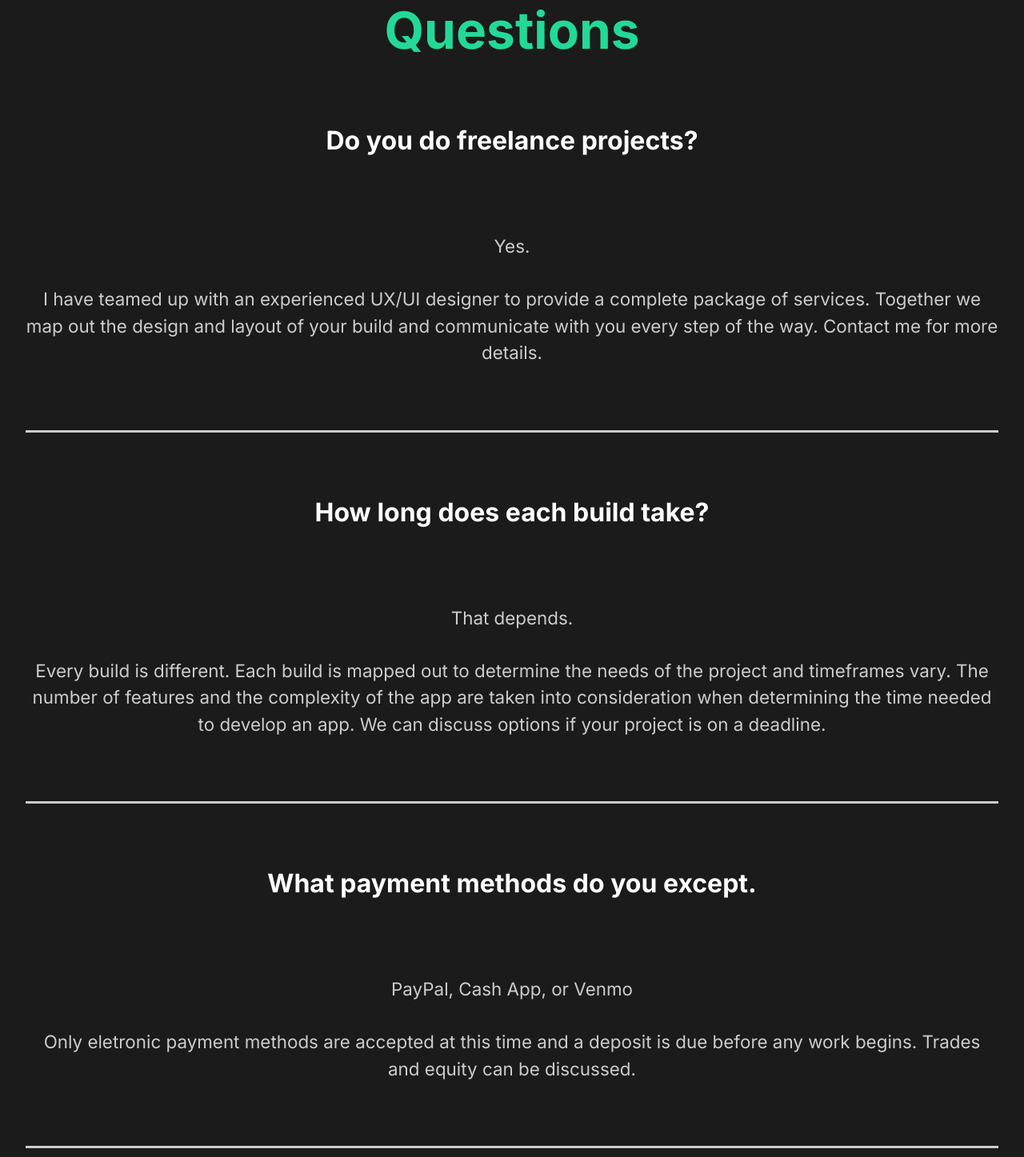
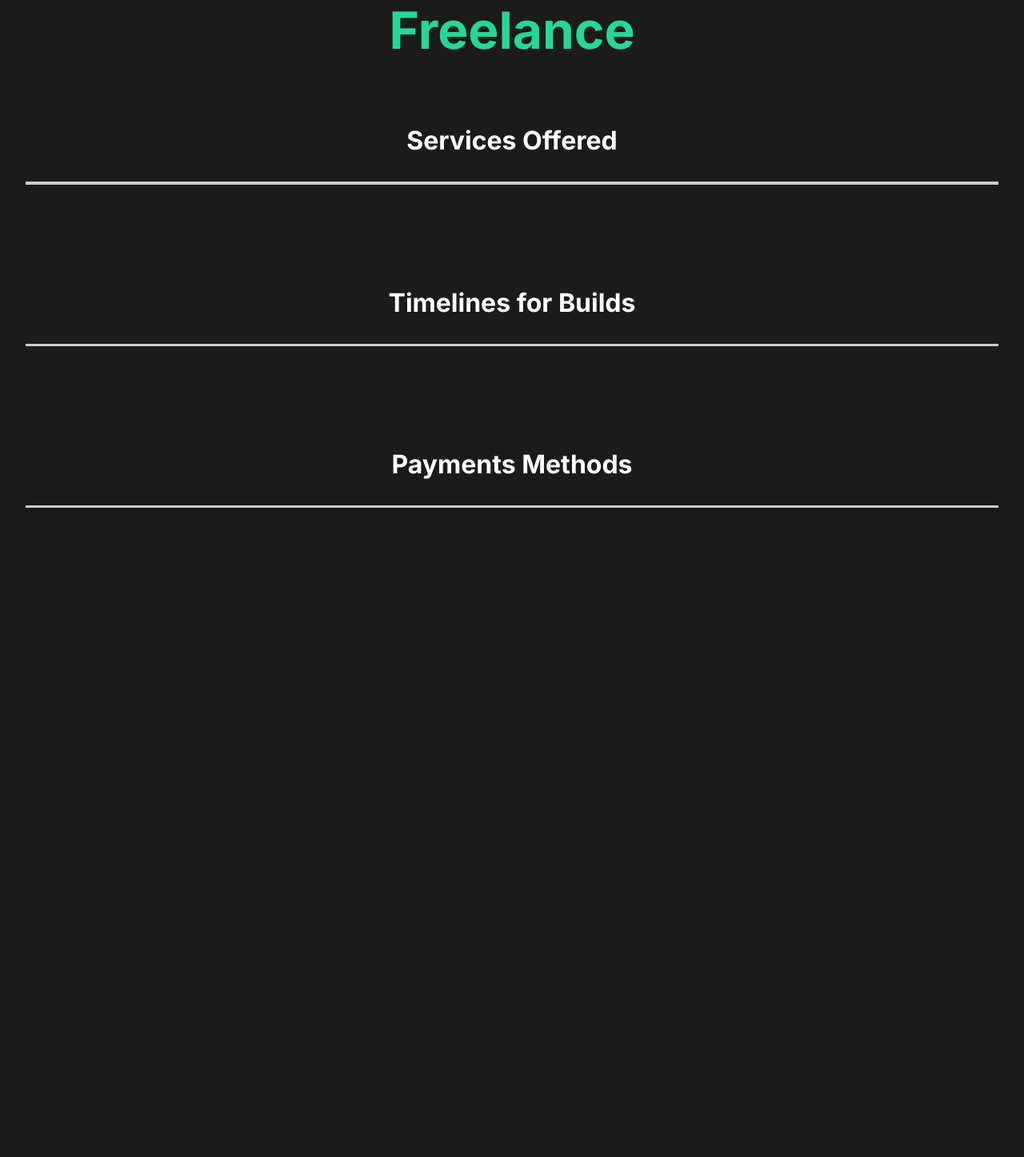
Before and after one commit to katieolson84/katie-olson-portfolio, a React (Create React App) app in the folder portfolio/: page / in a window 1280 px wide. Shown: the part 2943-4390 px from the top of the page at 80% size. After the commit the page ends 3690 px from the top, so only its background shows below. Built offline with nearby package versions, Linux system fonts and the light colour scheme.

Commit message:
edited text in faq section

```diff
--- a/portfolio/src/components/Faq.js
+++ b/portfolio/src/components/Faq.js
@@ -1,37 +1,41 @@
 import React from 'react'
+// styles
 import styled from 'styled-components';
-// styles
 import { About } from '../styles';
+import Toggle from './Toggle';
+import { AnimateSharedLayout } from 'framer-motion';
+import { useScroll } from './useScroll';
+import { scrollReveal } from '../animation';
 
 const Faq = () => {
+    const [element, controls] = useScroll();
     return (
-        <FaqContainer>
-            <h2>Any <span>Questions</span></h2>
-            <div className="question">
-                <h4>Do you do freelance projects?</h4>
-            </div>
-                <div className="answer">
-                    <p>Yes. </p>
-                    <p>I have teamed up with an experienced UX/UI designer to provide a complete package of services. Together we map out the design and layout of your build and communicate with you every step of the way. Contact me for more details.</p>
-                </div>
-                <div className="faq-line"></div>
-                <div className="question">
-                <h4>How long does each build take?</h4>
-            </div>
-                <div className="answer">
-                    <p>That depends. </p>
-                    <p>Every build is different. Each build is mapped out to determine the needs of the project and timeframes vary. The number of features and the complexity of the app are taken into consideration when determining the time needed to develop an app. We can discuss options if your project is on a deadline.</p>
-                </div>
-                <div className="faq-line"></div>
-                <div className="question">
-                <h4>What payment methods do you except.</h4>
-            </div>
-                <div className="answer">
-                    <p>PayPal, Cash App, or Venmo</p>
-                    <p>Only eletronic payment methods are accepted at this time and a deposit is due before any work begins. Trades and equity can be discussed.</p>
-                </div>
-                <div className="faq-line"></div>
-
+        <FaqContainer
+            variants={scrollReveal}
+            ref={element}
+            animate={controls}
+            initial="hidden"
+        >
+            <h2>
+                Available for<span>Freelance</span>
+            </h2>
+            <AnimateSharedLayout>
+                <Toggle title="Services Offered">
+                    <div className="answer">
+                        <p>I have teamed up with an experienced UX/UI designer to provide a complete package of services. Together we create logos, dynamite websites, complete branding packages, and custom software. We map out the design and layout of your build and communicate with you every step of the way. Contact me for more details.</p>
+                    </div>
+                </Toggle>
+                <Toggle title="Timelines for Builds">
+                    <div className="answer">
+                    <p>Every build is different. Each build is mapped out to determine the needs of the project and timeframes may vary. The number of features and the complexity of the app are taken into consideration when determining the time needed to develop an app. We can discuss options if your project is on a deadline.</p>
+                    </div>
+                </Toggle>
+                <Toggle title="Payments Methods">
+                    <div className="answer">
+                    <p>Only eletronic payment methods (PayPal, Cash App or Venmo) are accepted at this time and a deposit is due before any work begins. Trades and equity can be discussed.</p>
+                    </div>
+                </Toggle>
+            </AnimateSharedLayout>
         </FaqContainer>
     )
 }
```
